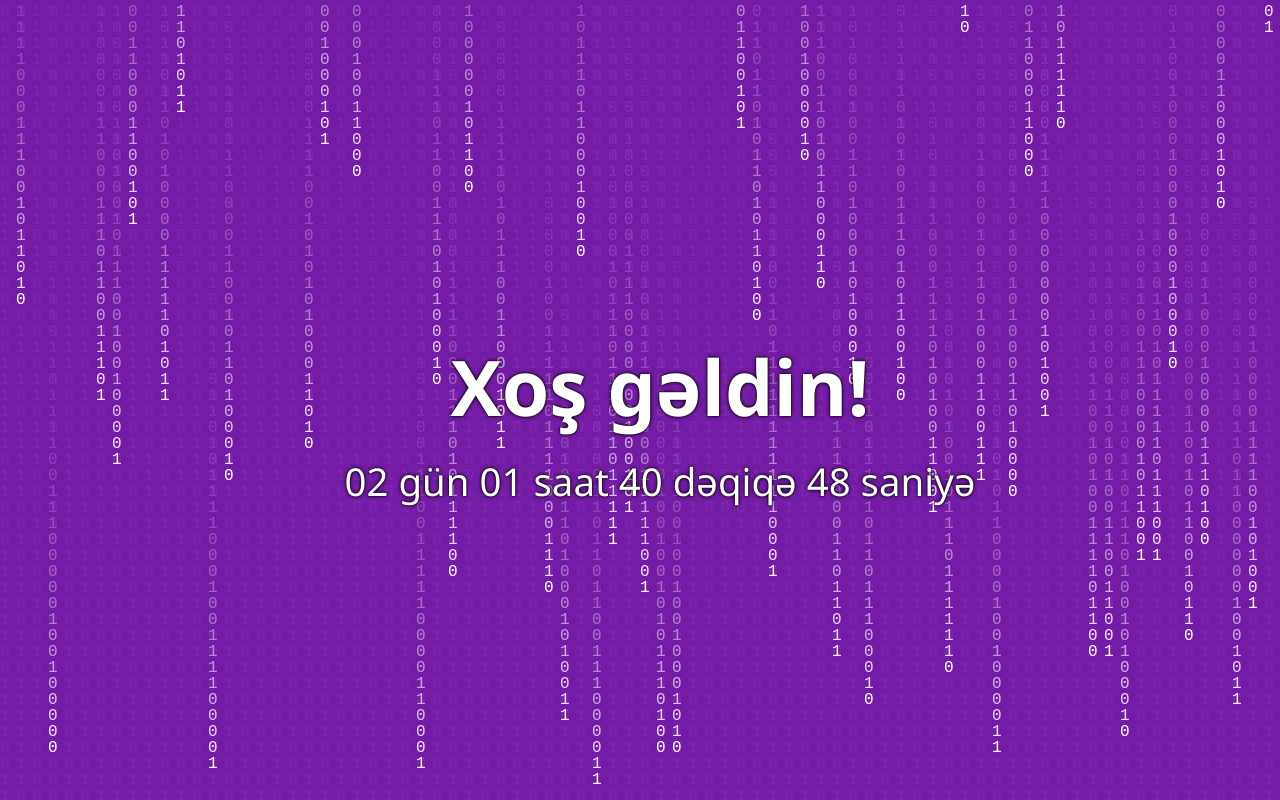
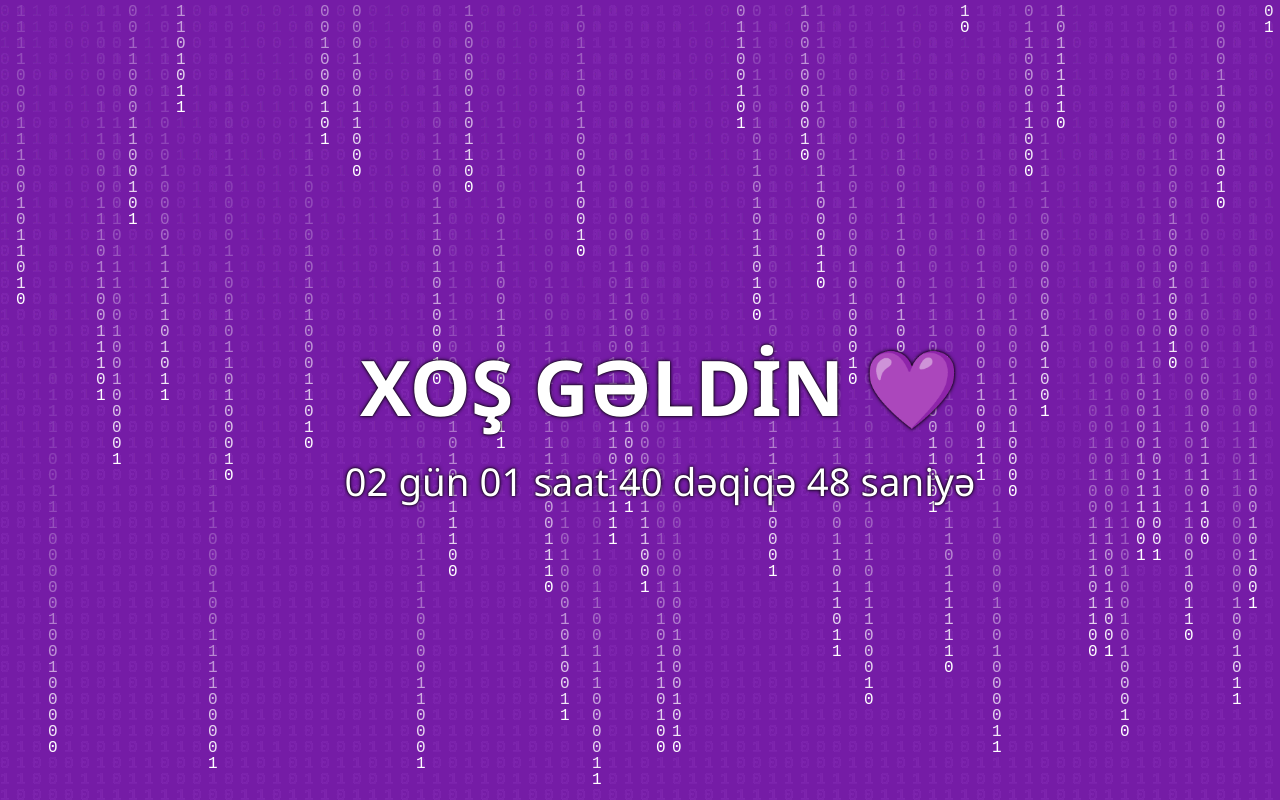
Before and after one commit to faridmustafa-505/asofero, a plain HTML site: page index.html in a window 1280 px wide. Drawn offline with Linux system fonts and the light colour scheme.

Commit message:
Update index.html

```diff
--- a/index.html
+++ b/index.html
@@ -75,7 +75,7 @@
   <canvas id="matrixCanvas"></canvas>
 
   <div class="container">
-    <h1>Xoş gəldin!</h1>
+    <h1>XOŞ GƏLDİN 💜</h1>
     <div id="countdown">Yüklənir...</div>
   </div>
 
```
